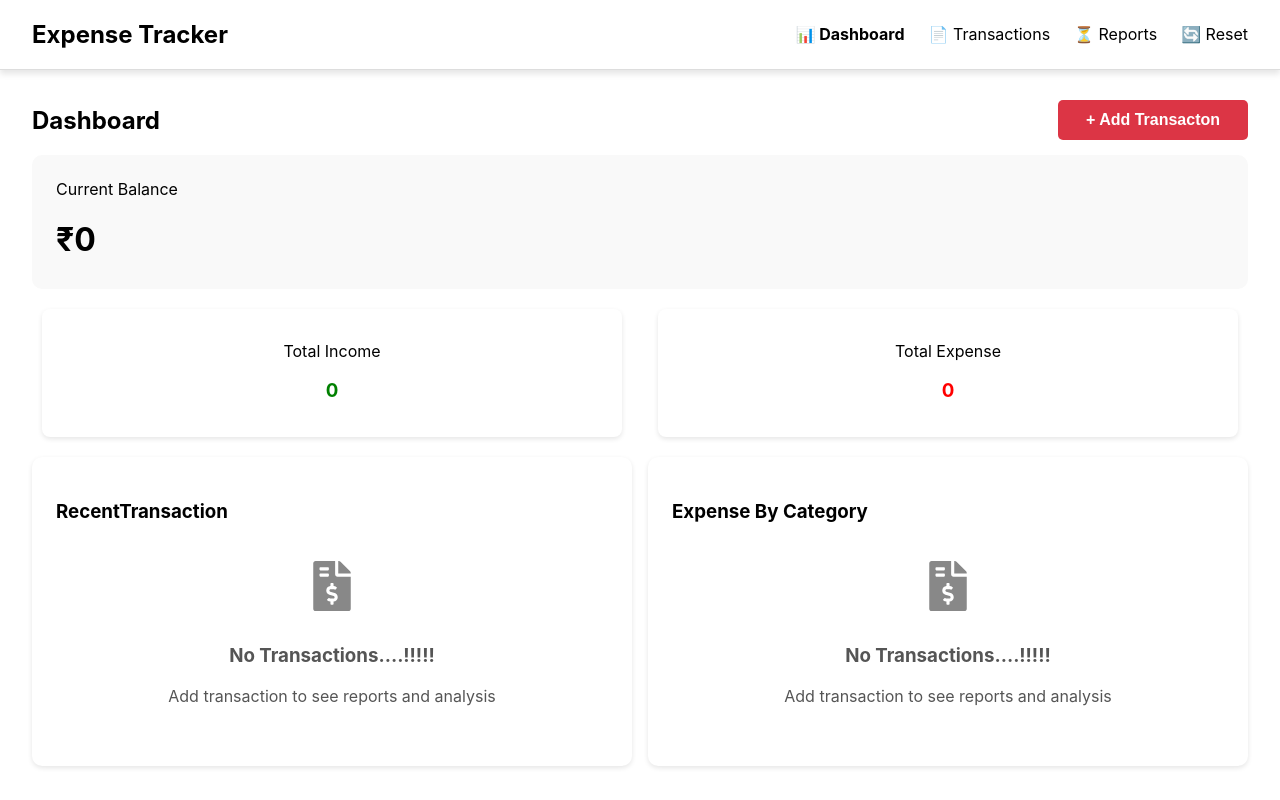
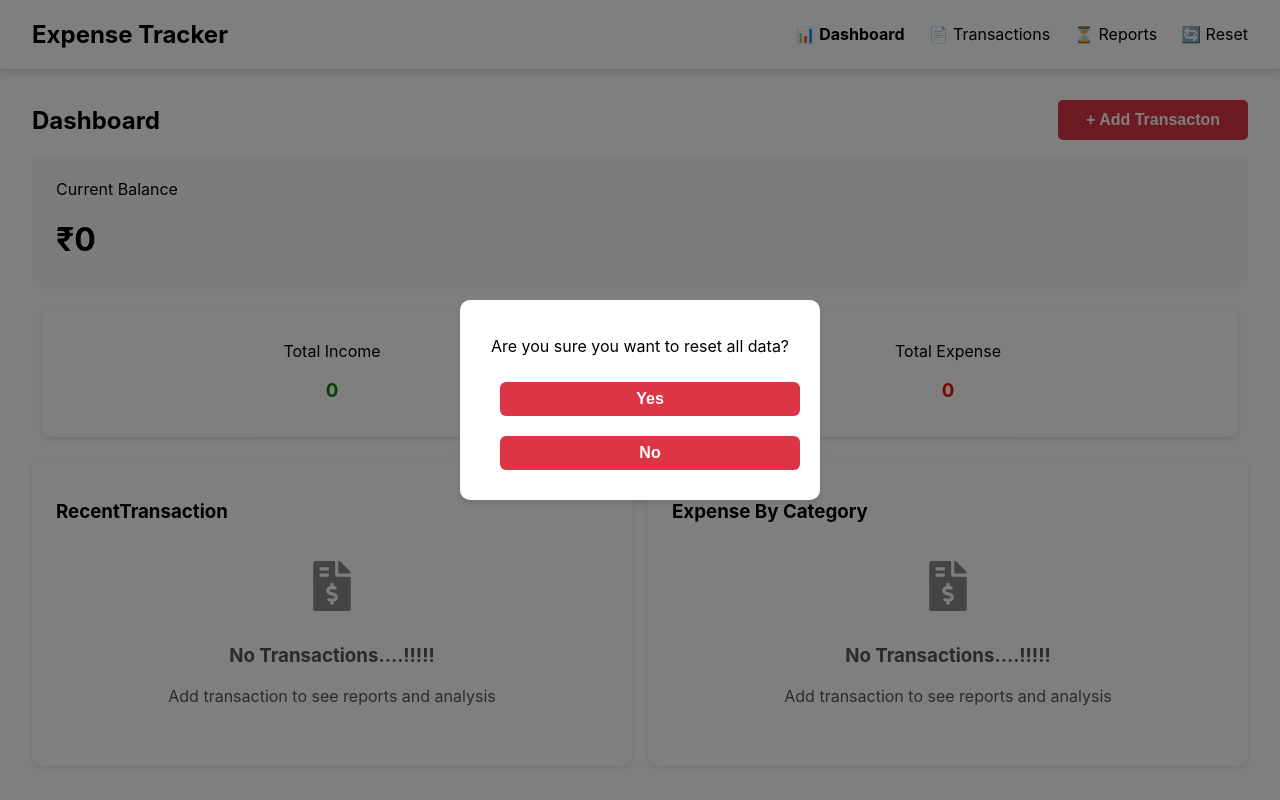
Before and after one commit to Saurabhgal19/my_app, a React (Create React App) app: page / in a window 1280 px wide. Both pictures are taken after a click on the element "🔄 Reset". Built offline with nearby package versions, Linux system fonts and the light colour scheme.

Commit message:
minor changes done

```diff
--- a/src/Components/Navbar.jsx
+++ b/src/Components/Navbar.jsx
@@ -1,14 +1,16 @@
 import React, { useEffect, useState } from 'react'
 import '../styles/Navbar.css'
 import { Link, useLocation, useNavigate } from 'react-router-dom'
+import { toast } from 'react-toastify';
 
 export const Navbar = () => {
 
     const location = useLocation();
     const navigate = useNavigate();
+    const [showConfirmModal, setShowConfirmModal] = useState(false);
 
     // const[quote, setQuote] = useState(null);
-    // const [isModalOpen, setIsModalOpen] = useState(false);
+     //const [isModalOpen, setIsModalOpen] = useState(false);
 
     // const fetchQuote = async () => {
     //   try {
@@ -23,9 +25,14 @@ export const Navbar = () => {
     //   }
     // }
 
-    function handleReset() {
+    function handleResetConfirmeReset() {
       localStorage.clear();
-      navigate("/");
+
+      setTimeout(() => {
+        navigate("/");
+        window.location.reload();
+      }, 2000);
+
     }
 
   return (
@@ -46,7 +53,7 @@ export const Navbar = () => {
         <div className="quote-btn" onClick={fetchQuote} >💡 Get Quote</div>
         </li> */}
         <li>
-        <div className="reset-btn" onClick={handleReset}>🔄 Reset</div>
+        <div className="reset-btn" onClick={() => setShowConfirmModal(true)}>🔄 Reset</div>
         </li>
       </ul>
 
@@ -59,6 +66,18 @@ export const Navbar = () => {
             </div>
           </div>
         )} */}
+
+        {showConfirmModal && (
+        <div className="modal-overlay">
+          <div className="modal-content">
+            <p>Are you sure you want to reset all data?</p>
+            <div className="modal-actions">
+              <button onClick={handleResetConfirmeReset}>Yes</button>
+              <button onClick={() => setShowConfirmModal(false)}>No</button>
+            </div>
+          </div>
+        </div>
+      )}
         </nav>
     </div>
   )
--- a/src/Pages/AddTransaction.js
+++ b/src/Pages/AddTransaction.js
@@ -59,10 +59,15 @@ const AddTransaction = () => {
 
         //if transaction is empty, means need to add data
         if(editIndex !== null) {
-            toast.success(`${type} Updated Successfully`)
+            toast.success(`${type} Updated Successfully { position: "bottom-right", theme:"colored", closeButton: false }`)
         }
         else {
-            toast.success(`${type} Added Successfully`)
+            toast.success(`${type} Added Successfully` , {
+                 position: "top-right",
+                theme:"colored",
+                closeButton: false,
+                autoClose : 2000,
+            });
         }
 
         setDescription("");
--- a/src/Pages/Dashboard.js
+++ b/src/Pages/Dashboard.js
@@ -73,7 +73,7 @@ const Dashboard = () => {
 
         setTotalExpence(expense);
         setTotalIncome(income);
-        setBalance(balance);
+        setBalance(income - expense);
         setCategoryData(categoryBreakDown);
         setMaxExpense(highestExpense);
 
--- a/src/styles/Navbar.css
+++ b/src/styles/Navbar.css
@@ -66,3 +66,30 @@
     align-items: center;
     justify-content: center;
   }
+
+  .modal-overlay {
+    position: fixed;
+    top: 0;
+    left: 0;
+    width: 100%;
+    height: 100%;
+    background: rgba(0, 0, 0, 0.5);
+    display: flex;
+    justify-content: center;
+    align-items: center;
+    z-index: 999;
+  }
+
+  .modal-content {
+    background: white;
+    padding: 20px 30px;
+    border-radius: 10px;
+    text-align: center;
+    width: 300px;
+  }
+
+  .modal-actions button {
+    margin: 10px;
+    padding: 8px 16px;
+    cursor: pointer;
+  }
```
